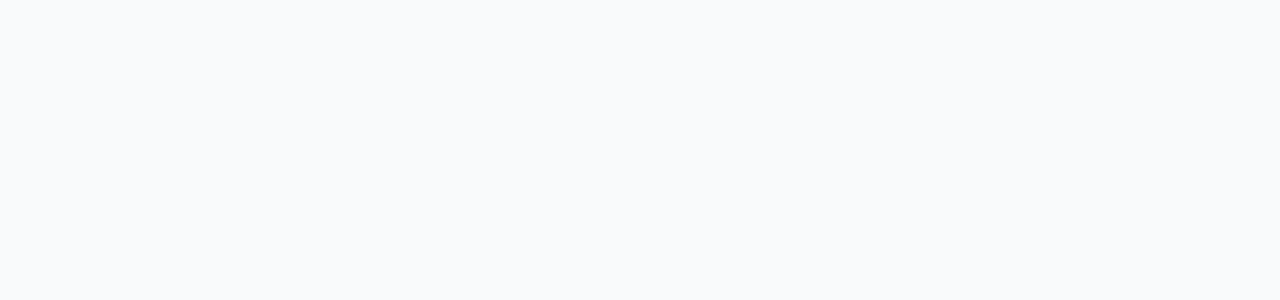
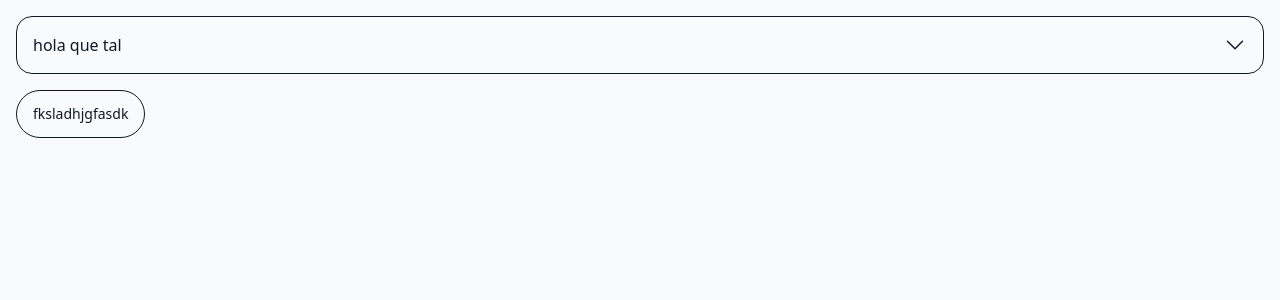
Before and after one commit to Bipolab-eu/duckling, a Next.js app: page / in a window 1280 px wide. Shown: the top 300 px of the page. Built offline with nearby package versions, Linux system fonts and the light colour scheme.

Commit message:
mejoras en componentes

```diff
--- a/src/app/globals.css
+++ b/src/app/globals.css
@@ -18,25 +18,4 @@
 }
 
 @layer components {
-  /* Accordion */
-  .accordion {
-    @apply bg-gray-50 text-gray-900 rounded-2xl border border-gray-900
-  }
-  .accordion summary {
-    @apply p-4 list-none flex justify-between items-center cursor-pointer leading-none
-  }
-  .accordion summary::-webkit-details-marker {
-    @apply hidden
-  }
-  .accordion-content {
-    @apply p-4
-  }
-
-  /* Accordion Interaction */
-  .accordion svg {
-    @apply origin-center rotate-0 duration-75
-  }
-  .accordion[open] svg {
-    @apply origin-center rotate-180 duration-75
-  }
 }
--- a/src/app/page.tsx
+++ b/src/app/page.tsx
@@ -1,7 +1,12 @@
+import { Accordion } from "@/components/Accordion";
+import { Button } from "@/components/Button";
+
 export default function Home() {
 
   return (
     <div className="p-4 flex flex-col gap-4">
+      <Accordion title="hola que tal" text="aqui todo bien"></Accordion>
+      <Button variant="primary" label="fksladhjgfasdk"></Button>
     </div>
   );
 }
--- a/src/components/Accordion.tsx
+++ b/src/components/Accordion.tsx
@@ -4,18 +4,22 @@
   title: string,
   text: string
 }
-import { Icons } from './icons'
+import { Icons } from './Icons'
 
 export const Accordion: React.FC<Props> = ({ title, text }) => {
   const { chevronDown } = Icons
 
   return (
-    <details name='reqs' className='accordion'>
-      <summary className='accordion-summary'>
+    <details
+      name='reqs'
+      className='bg-gray-50 text-gray-900 rounded-2xl border border-gray-900 group'>
+      <summary className='p-4 list-none flex justify-between items-center cursor-pointer leading-none'>
         {title}
-        {chevronDown}
+        <div className="group-open:duration-75 group-open:rotate-180">
+          {chevronDown}
+        </div>
       </summary>
-      <div className='accordion-content'>
+      <div className='p-4'>
         <p>{text}</p>
       </div>
     </details>
--- a/src/components/Button.tsx
+++ b/src/components/Button.tsx
@@ -2,7 +2,7 @@
 
 import React from 'react'
 
-const styles = {
+const { base, variants } = {
   base: 'border border-gray-900 p-4 text-sm text-center leading-none rounded-full inline-block min-w-32 w-fit',
 
   variants: {
@@ -13,13 +13,13 @@
 
 interface Props {
   label: string,
-  variant: keyof typeof styles.variants,
+  variant: keyof typeof variants,
   onPress: () => void
 }
 
 export const Button: React.FC<Props> = ({ label, variant, onPress }) => (
   <button
-    className={`${styles.base} ${styles.variants[variant]}`}
+    className={`${base} ${variants[variant]}`}
     onClick={onPress}
   >
     {label}
```
